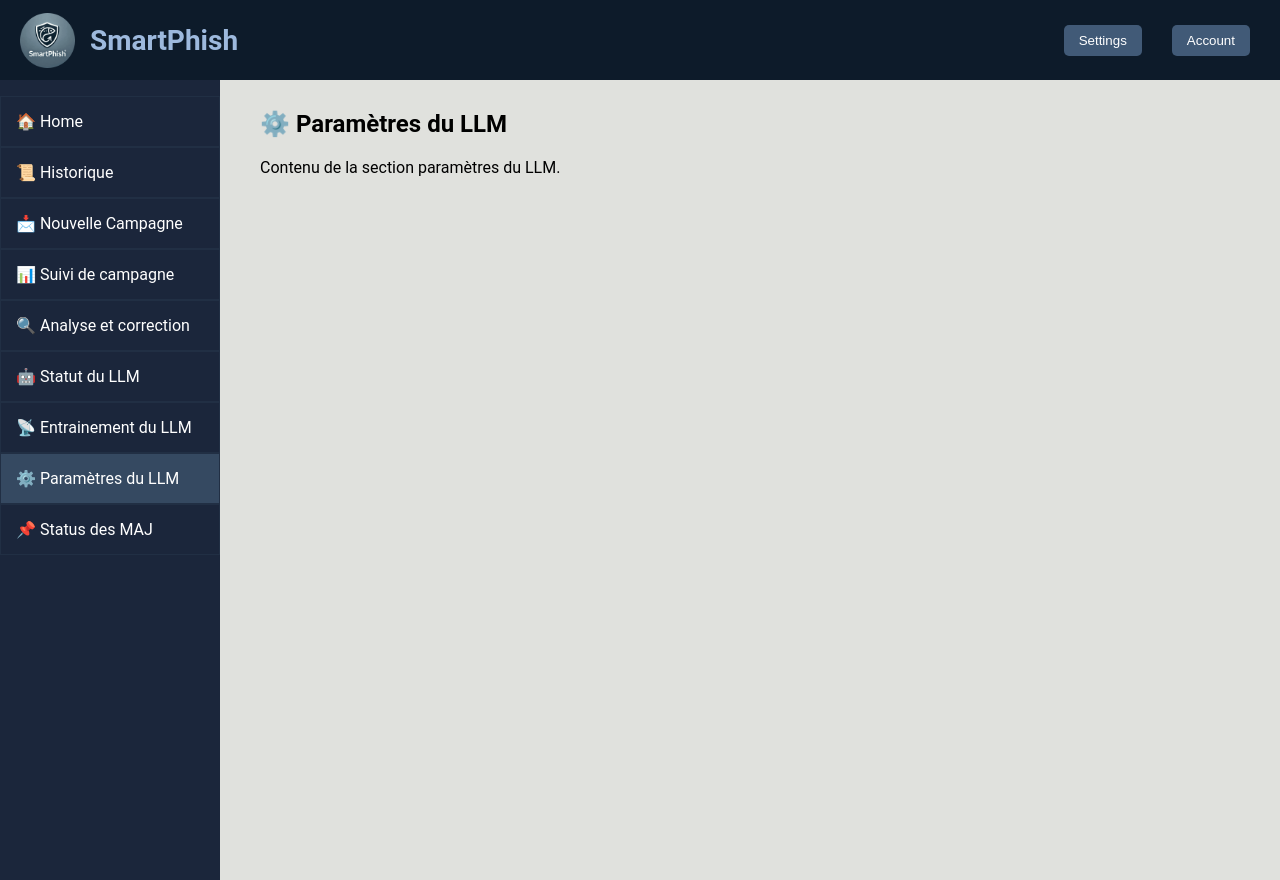
After one commit to Maxencedu66/smartphish, a Flask app: page /llm-settings in a window 1280 px wide. The commit adds this page. Run offline with Flask 3, Linux system fonts and the light colour scheme.

Commit message:
Ajout des pages manquantes + uniformisation des urls

```diff
--- a/src/routes/frontend_routes.py
+++ b/src/routes/frontend_routes.py
@@ -6,20 +6,12 @@ from src.services.gophish_service import get_campaigns
 
 bp = Blueprint('frontend', __name__, static_folder='../static', template_folder='../templates')
 
-@bp.route('/')
-def index():
-    return render_template('home.html')
-
 
 #@bp.route('/dashboard')
 #def dashboard():
 #    return render_template('dashboard.html')
 
-@bp.route('/nouvelle_campagne')
-def nouvelle_campagne():
-    return render_template('new_campaign.html')
-
-@bp.route('/generate_email', methods=['POST'])
+@bp.route('/generate-email', methods=['POST'])
 def generate_email():
     """ Appelle LLM.py pour générer un email de phishing et le retourne en JSON. """
     data = request.json
@@ -39,23 +31,42 @@ def generate_email():
 
     return jsonify({"object": generated_email['object'], "content": generated_email['content']})
 
+
+# Routes pour afficher les pages HTML
+
+@bp.route('/')
+def index():
+    return render_template('home.html')
+
 @bp.route('/history')
 def history():
-    return render_template('historic.html')
+    return render_template('history.html')
 
-@bp.route('/suivi')
-def suivi():
+@bp.route('/new-campaign')
+def new_campaign():
+    return render_template('new-campaign.html')
+
+@bp.route('/follow-campaign')
+def follow_campaign():
     campaigns = get_campaigns()  # Récupérer les campagnes GoPhish
-    return render_template('follow_campaign.html', campaigns=campaigns)
+    return render_template('follow-campaign.html', campaigns=campaigns)
 
-@bp.route('/analyse')
-def analyse():
-    return render_template('analyse_correction.html')
+@bp.route('/analysis-correction')
+def analysis_correction():
+    return render_template('analysis-correction.html')
 
-@bp.route('/llm_statut')
-def llm_statut():
-    return render_template('status_llm.html')
+@bp.route('/llm-status')
+def llm_status():
+    return render_template('llm-status.html')
 
-@bp.route('/maj')
-def maj():
-    return render_template('status_maj.html')
+@bp.route('/llm-training')
+def llm_training():
+    return render_template('llm-training.html')
+
+@bp.route('/llm-settings')
+def llm_settings():
+    return render_template('llm-settings.html')
+
+@bp.route('/maj-status')
+def maj_status():
+    return render_template('maj-status.html')
--- a/src/routes/llm_routes.py
+++ b/src/routes/llm_routes.py
@@ -4,7 +4,7 @@ from src.services.llm_service import generate_phishing_email
 
 llm_bp = Blueprint('llm', __name__)
 
-@llm_bp.route('/generate_email', methods=['POST'])
+@llm_bp.route('/generate-email', methods=['POST'])
 def generate_email():
     """Appelle le service LLM pour générer un email de phishing et retourne le résultat en JSON."""
     data = request.json
--- a/src/static/js/main.js
+++ b/src/static/js/main.js
@@ -101,7 +101,7 @@ function generateEmail() {
     document.getElementById("loading").style.display = "block";
     document.getElementById("emailResult").style.display = "none";
 
-    fetch('/generate_email', {
+    fetch('/generate-email', {
         method: "POST",
         headers: { "Content-Type": "application/json" },
         body: JSON.stringify({ scenario, entreprise, expediteur, email_expediteur })
--- a/src/templates/index.html
+++ b/src/templates/index.html
@@ -19,37 +19,15 @@
 
     <aside>
         <ul>
-            <li >
-                <a class="menu-link {% if request.path == '/' %}active{% endif %}" href="/">🏠 Home</a>
-            </li>
-            <li>
-                <a class="menu-link {% if request.path == '/history' %}active{% endif %}" href="/history">📜 Historique</a>
-            </li>
-            <li>
-                <a class="menu-link {% if request.path == '/nouvelle_campagne' %}active{% endif %}" href="/nouvelle_campagne">📩
-                    Nouvelle Campagne</a>
-            </li>
-            <li >
-                <a class="menu-link {% if request.path == '/suivi' %}active{% endif %}" href="/suivi">📊 Suivi de campagne</a>
-            </li>
-            <li>
-                <a class="menu-link {% if request.path == '/analyse' %}active{% endif %}" href="/analyse">🔍 Analyse et
-                    correction</a>
-            </li>
-            <li>
-                <a class="menu-link {% if request.path == '/llm_statut' %}active{% endif %}" href="/llm_statut">🤖 Statut du LLM</a>
-            </li>
-            <li>
-                <a class="menu-link {% if request.path == '/llm_train' %}active{% endif %}" href="/llm_train">📡 Entrainement du
-                    LLM</a>
-            </li>
-            <li>
-                <a class="menu-link {% if request.path == '/llm_param' %}active{% endif %}" href="/llm_param">⚙️ Paramètres du
-                    LLM</a>
-            </li>
-            <li>
-                <a class="menu-link {% if request.path == '/maj' %}active{% endif %}" href="/maj">📌 Status des MAJ</a>
-        </li>
+            <li><a class="menu-link {% if request.path == '/' %}active{% endif %}" href="/">🏠 Home</a></li>
+            <li><a class="menu-link {% if request.path == '/history' %}active{% endif %}" href="/history">📜 Historique</a></li>
+            <li><a class="menu-link {% if request.path == '/new-campaign' %}active{% endif %}" href="/new-campaign">📩 Nouvelle Campagne</a></li>
+            <li><a class="menu-link {% if request.path == '/follow-campaign' %}active{% endif %}" href="/follow-campaign">📊 Suivi de campagne</a></li>
+            <li><a class="menu-link {% if request.path == '/analysis-correction' %}active{% endif %}" href="/analysis-correction">🔍 Analyse et correction</a></li>
+            <li><a class="menu-link {% if request.path == '/llm-status' %}active{% endif %}" href="/llm-status">🤖 Statut du LLM</a></li>
+            <li><a class="menu-link {% if request.path == '/llm-training' %}active{% endif %}" href="/llm-training">📡 Entrainement du LLM</a></li>
+            <li><a class="menu-link {% if request.path == '/llm-settings' %}active{% endif %}" href="/llm-settings">⚙️ Paramètres du LLM</a></li>
+            <li><a class="menu-link {% if request.path == '/maj-status' %}active{% endif %}" href="/maj-status">📌 Status des MAJ</a></li>
         </ul>
     </aside>
 
--- /dev/null
+++ b/src/templates/llm-settings.html
@@ -0,0 +1,8 @@
+{% extends "index.html" %}
+
+{% block title %}Paramètres du LLM - SmartPhish{% endblock %}
+
+{% block content %}
+<h2>⚙️ Paramètres du LLM</h2>
+<p>Contenu de la section paramètres du LLM.</p>
+{% endblock %}
```
Also changed, not shown: src/templates/llm-training.html (added, +8 -0 lines), src/templates/analysis-correction.html (renamed from src/templates/analyse_correction.html), src/templates/follow-campaign.html (renamed from src/templates/follow_campaign.html), src/templates/history.html (renamed from src/templates/historic.html), src/templates/llm-status.html (renamed from src/templates/status_llm.html), src/templates/maj-status.html (renamed from src/templates/status_maj.html), src/templates/new-campaign.html (renamed from src/templates/new_campaign.html).
